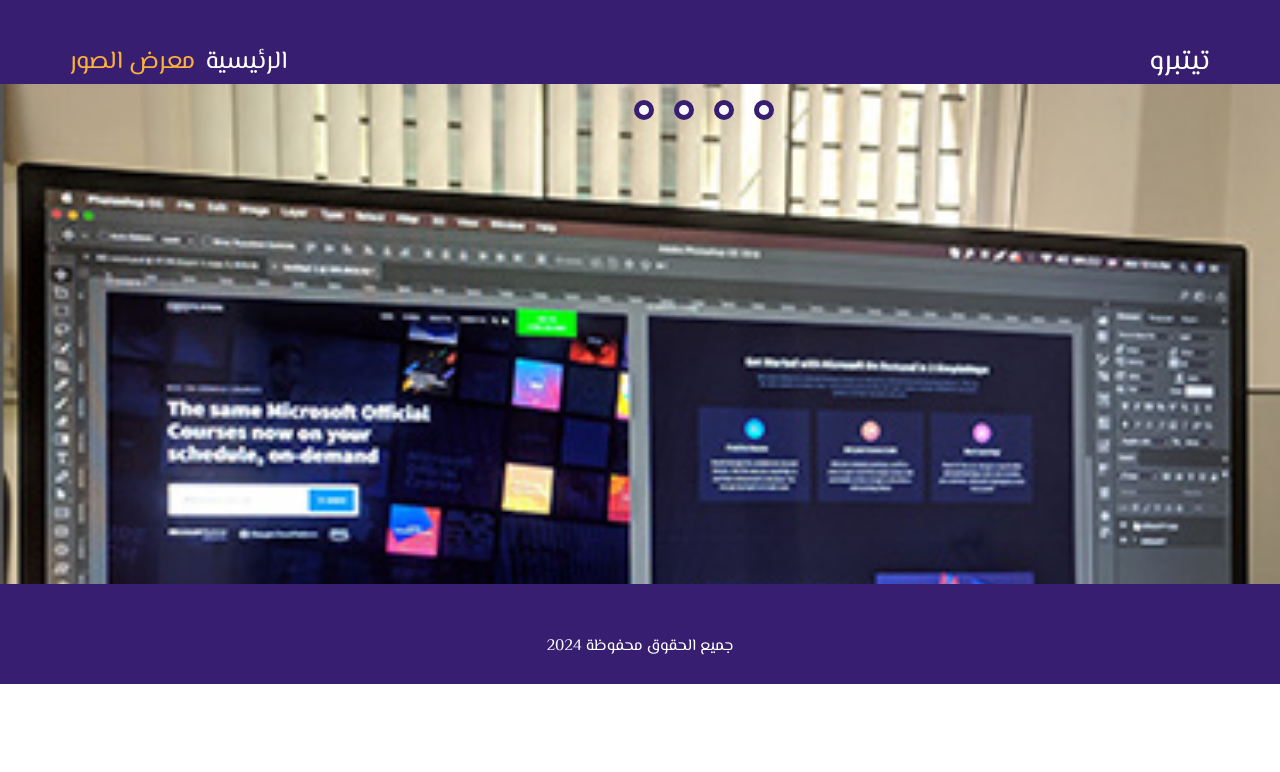
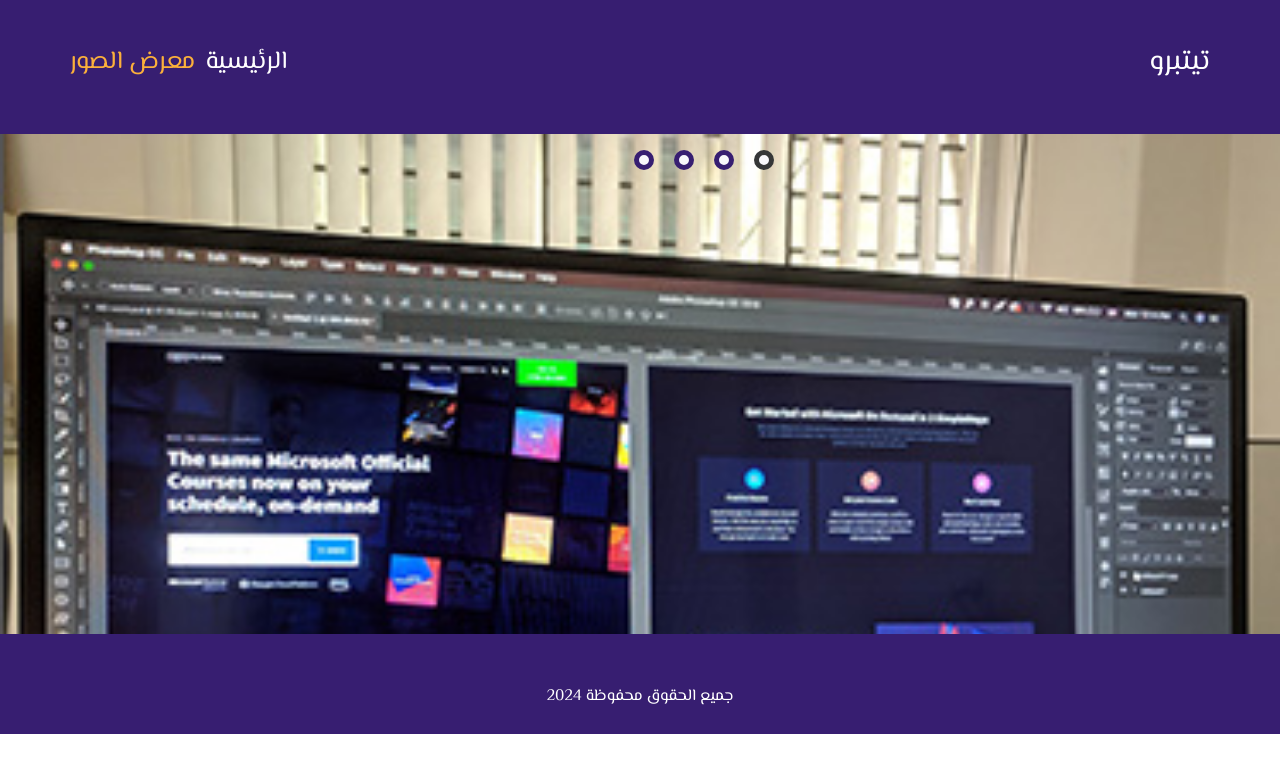
Before and after one commit to ahmed-mohammed-developer/Personal_Website_public, a plain HTML site: page gallery.html in a window 1280 px wide. Drawn offline with nearby package versions, Linux system fonts and the light colour scheme.

Commit message:
End  gallery pagen

```diff
--- a/css/style.css
+++ b/css/style.css
@@ -9,6 +9,7 @@ body {
 }
 .top {
      background-color: #371e71;
+     padding-bottom: 50px;
 }
 .container {
      max-width: 1200px;
@@ -260,13 +261,13 @@ page glery
 }
 
 #navLinks ul li:hover {
-     border-color: #371e71;
+     border-color: #353637;
 }
 
 #navLinks ul li.active {
-     border-color: #371e71;
+     border-color: #353637;
 }
 
 #navLinks ul li.active:hover {
-     border-color: #371e71;
+     border-color: #fbb03b;
 }
```
